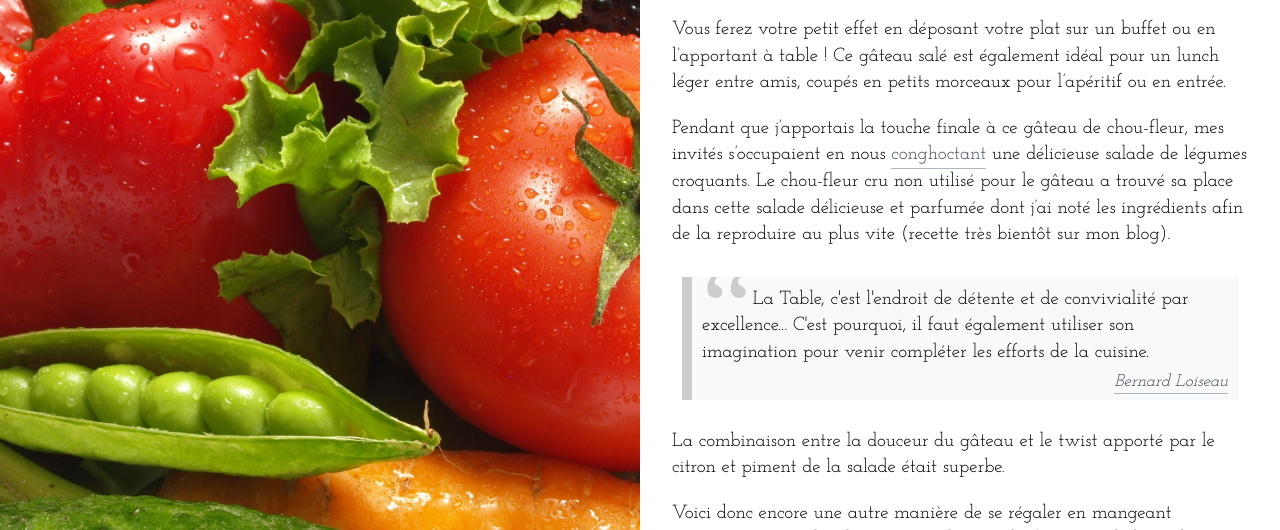
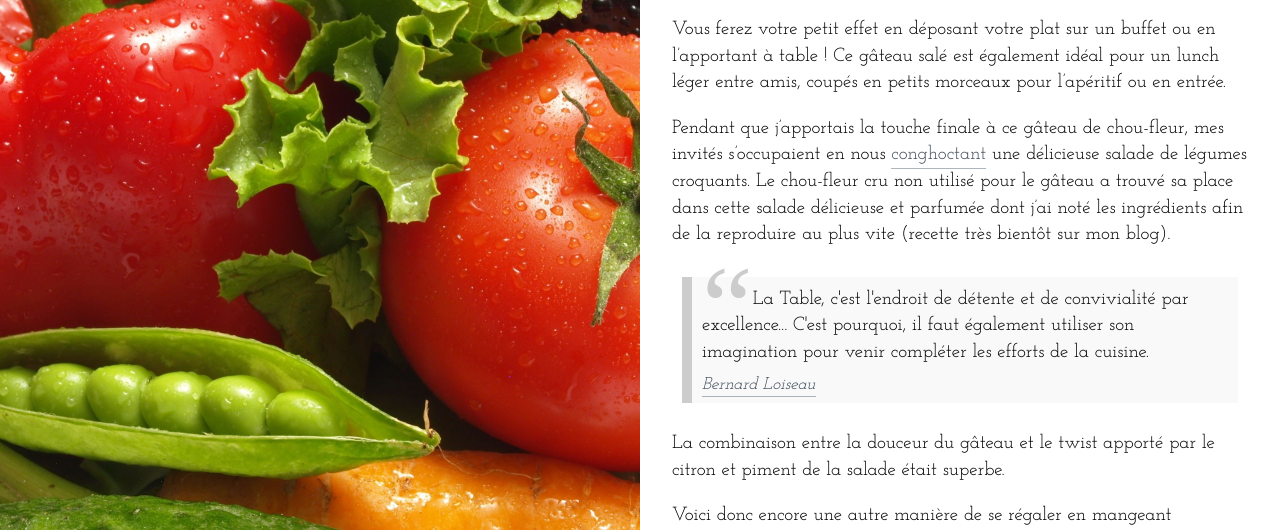
Before and after one commit to AlfredJKwack/cookbook-prototype, a plain HTML site: page index2.html in a window 1280 px wide. Shown: the part 270-800 px from the top of the page. Drawn offline with Linux system fonts and the light colour scheme.

Commit message:
Fix citations again

```diff
--- a/css/textstyles-1.css
+++ b/css/textstyles-1.css
@@ -68,7 +68,6 @@
 	    border-left: 10px solid #ccc;
 	    margin: 1.5em 10px;
 	    padding: .5em 10px;
-	    overflow: hidden;
 	}
 
 	blockquote:before {
@@ -84,7 +83,6 @@
 	  display: inline;
 	}
 	blockquote cite {
-		float: right;
 	    position: relative;
 	    bottom: -0.2em;
 	    font-size: 0.9em;
```
